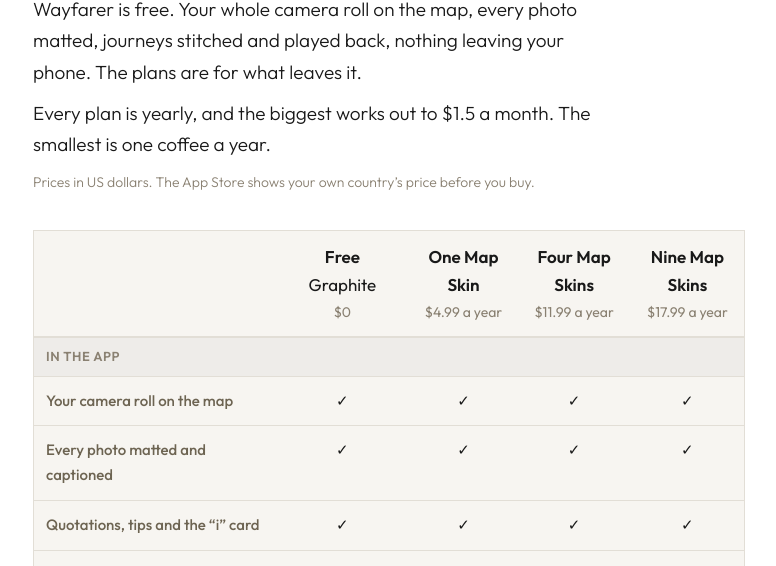
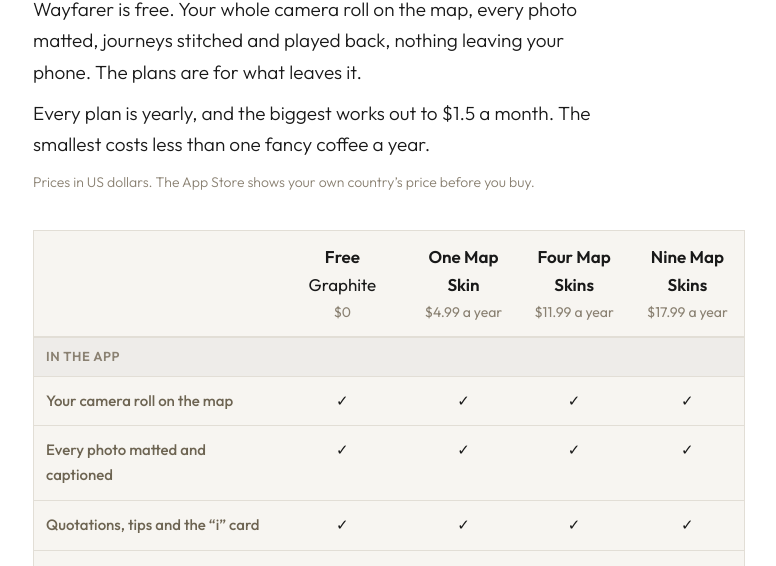
Before and after one commit to nxxxxj/wayfarer-site, a plain HTML site: page pricing.html in a window 1280 px wide. Shown: the part 234-800 px from the top of the page, without its empty margins (251-1027 px from the left). Drawn offline with Linux system fonts and the light colour scheme.

Commit message:
Add files via upload

```diff
--- a/pricing.html
+++ b/pricing.html
@@ -81,7 +81,7 @@
 
   <h1>Pricing</h1>
   <p class="lede">Wayfarer is free. Your whole camera roll on the map, every photo matted, journeys stitched and played back, nothing leaving your phone. The plans are for what leaves it.</p>
-  <p class="lede">Every plan is yearly, and the biggest works out to <span id="pm">—</span> a month. The smallest is one coffee a year.</p>
+  <p class="lede">Every plan is yearly, and the biggest works out to <span id="pm">—</span> a month. The smallest costs less than one fancy coffee a year.</p>
   <p class="note" id="curNote">The App Store charges in the currency of the country your Apple ID belongs to.</p>
 
   <div class="scroll">
```
